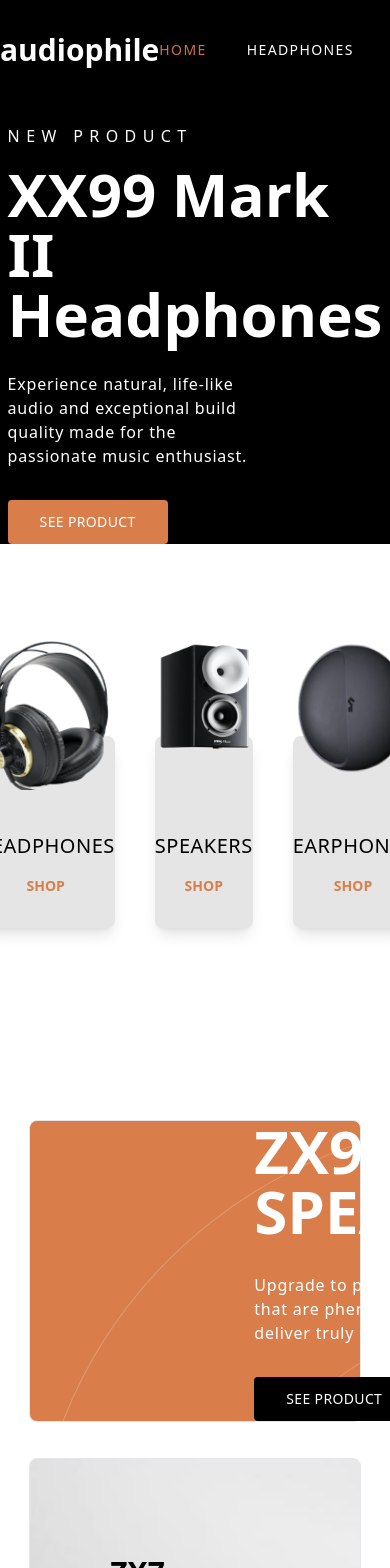
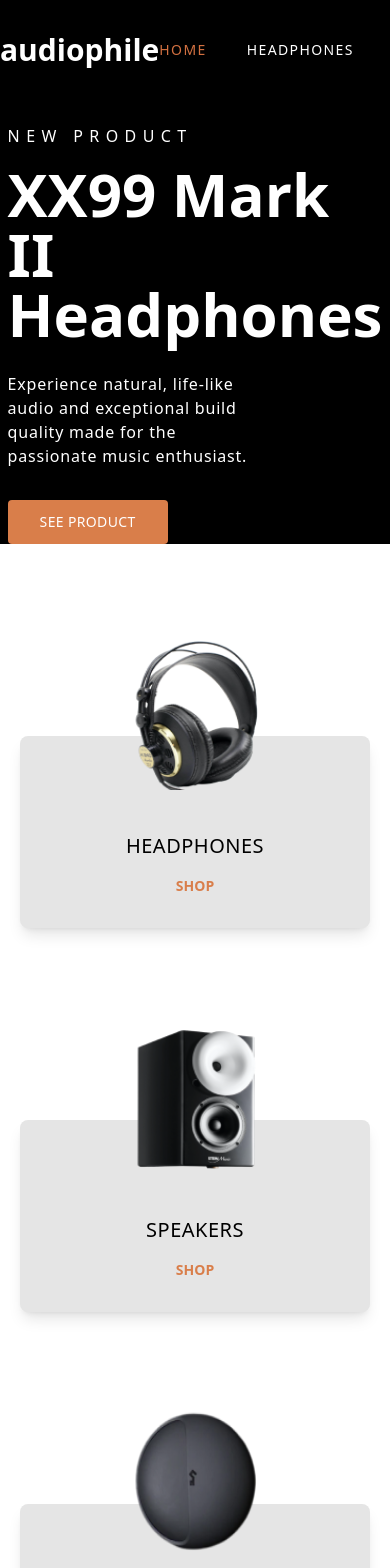
Before and after one commit to Aman-Mandal/Audiophile, a Next.js app: page / in a window 390 px wide. Shown: the top 1568 px of the page. Built offline with nearby package versions, Linux system fonts and the light colour scheme.

Commit message:
added responsiveness to the product-card

```diff
--- a/components/Homepage Components/ZX9-SpeakerCard/ZX9-SpeakerCard.js
+++ b/components/Homepage Components/ZX9-SpeakerCard/ZX9-SpeakerCard.js
@@ -14,8 +14,8 @@ const ZX9SpeakerCard = () => {
   return (
     <div className="rounded-lg w-[85%] border mx-auto bg-light-orange ">
       <div className="bg-circle-pattern bg-left-top bg-no-repeat">
-        <div className="flex items-center gap-16">
-          <div className="w-1/2 pt-24 px-20 ">
+        <div className="flex flex-col items-center gap-16 md:flex-row">
+          <div className="w-1/2 pt-24 px-20 md: ">
             <Image height={600} width={500} src={speaker} />
           </div>
           <div>
--- a/pages/index.js
+++ b/pages/index.js
@@ -17,7 +17,7 @@ const Homepage = () => {
   return (
     <div className="scrollbar">
       <Header />
-      <div className="flex gap-10 justify-center mb-48 ">
+      <div className="flex flex-col gap-0 w-full items-center mb-48 md:flex-row md:gap-10 md:justify-center">
         {products.map(product => (
           <ProductCard
             src={product.src}
```
